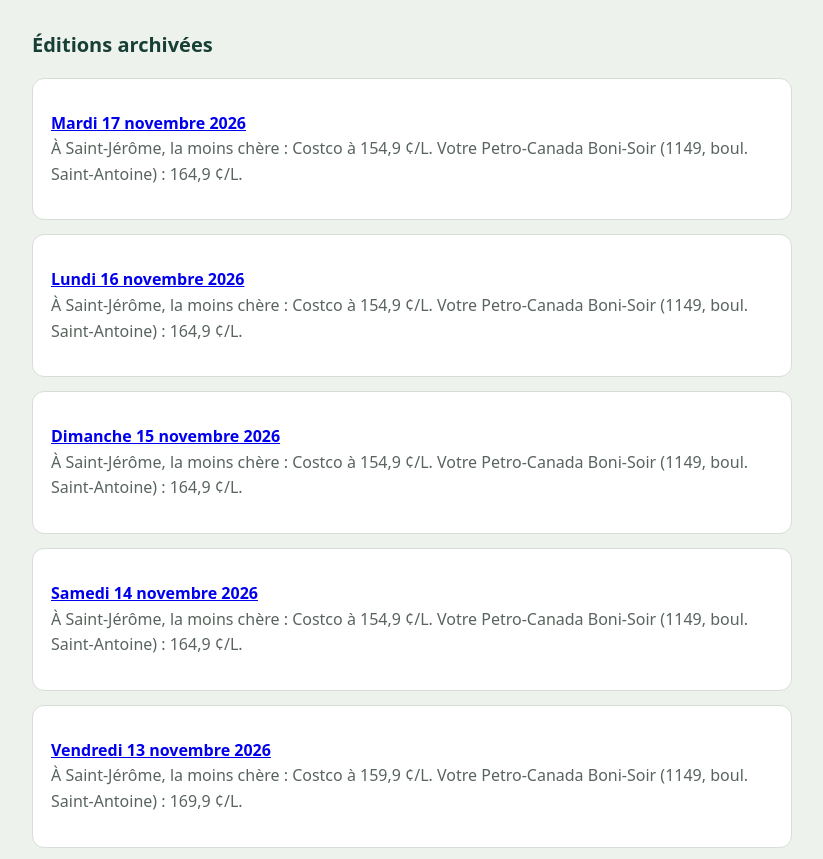
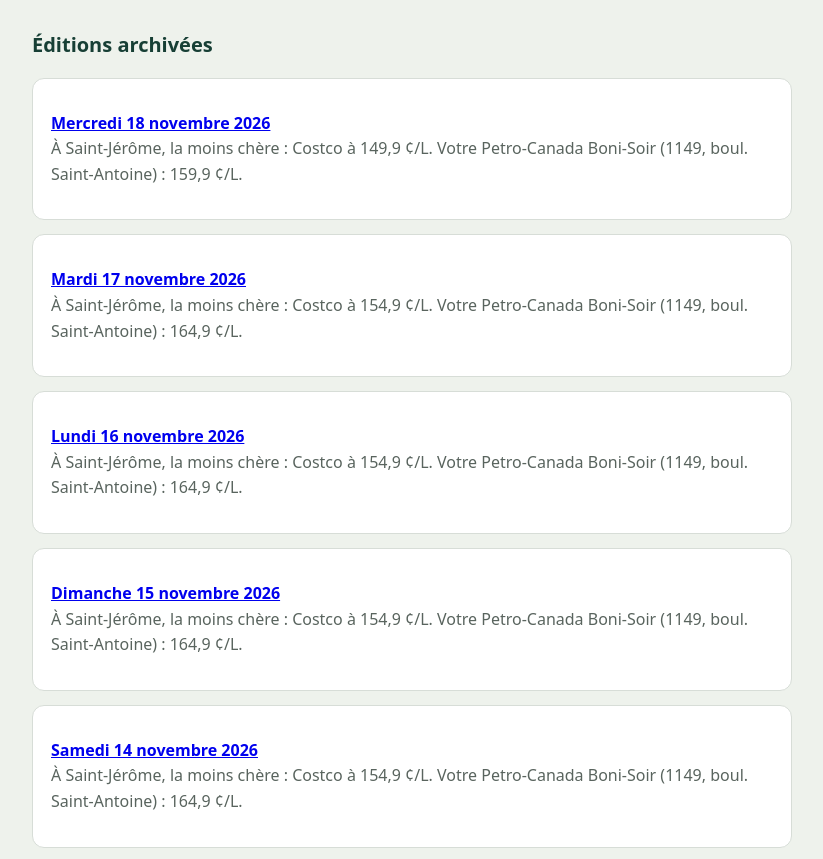
Before and after one commit to karayapi9-boop/karayapi9-boop.github.io, a plain HTML site: page infolettre/index.html in a window 1280 px wide. Shown: the part 1126-1985 px from the top of the page, without its empty margins (228-1051 px from the left). Drawn offline with Linux system fonts and the light colour scheme.

Commit message:
Index infolettre 2026-11-18

```diff
--- a/infolettre/index.html
+++ b/infolettre/index.html
@@ -46,6 +46,7 @@
   </div>
 
   <h2>Éditions archivées</h2>
+<div class="card"><p><strong><a href="https://lecoindeslaurentides.ca/infolettre/2026-11-18/">Mercredi 18 novembre 2026</a></strong><br><span class="muted">À Saint-Jérôme, la moins chère : Costco à 149,9 ¢/L. Votre Petro-Canada Boni-Soir (1149, boul. Saint-Antoine) : 159,9 ¢/L.</span></p></div>
 <div class="card"><p><strong><a href="https://lecoindeslaurentides.ca/infolettre/2026-11-17/">Mardi 17 novembre 2026</a></strong><br><span class="muted">À Saint-Jérôme, la moins chère : Costco à 154,9 ¢/L. Votre Petro-Canada Boni-Soir (1149, boul. Saint-Antoine) : 164,9 ¢/L.</span></p></div>
 <div class="card"><p><strong><a href="https://lecoindeslaurentides.ca/infolettre/2026-11-16/">Lundi 16 novembre 2026</a></strong><br><span class="muted">À Saint-Jérôme, la moins chère : Costco à 154,9 ¢/L. Votre Petro-Canada Boni-Soir (1149, boul. Saint-Antoine) : 164,9 ¢/L.</span></p></div>
 <div class="card"><p><strong><a href="https://lecoindeslaurentides.ca/infolettre/2026-11-15/">Dimanche 15 novembre 2026</a></strong><br><span class="muted">À Saint-Jérôme, la moins chère : Costco à 154,9 ¢/L. Votre Petro-Canada Boni-Soir (1149, boul. Saint-Antoine) : 164,9 ¢/L.</span></p></div>
```
